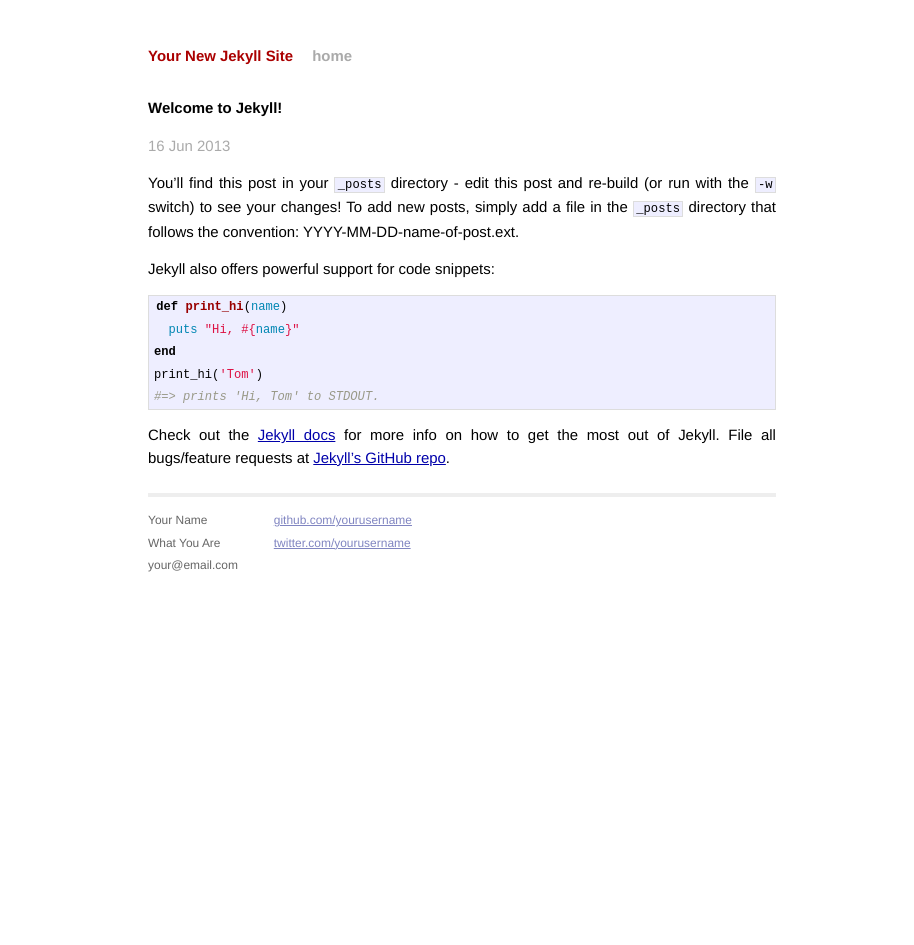
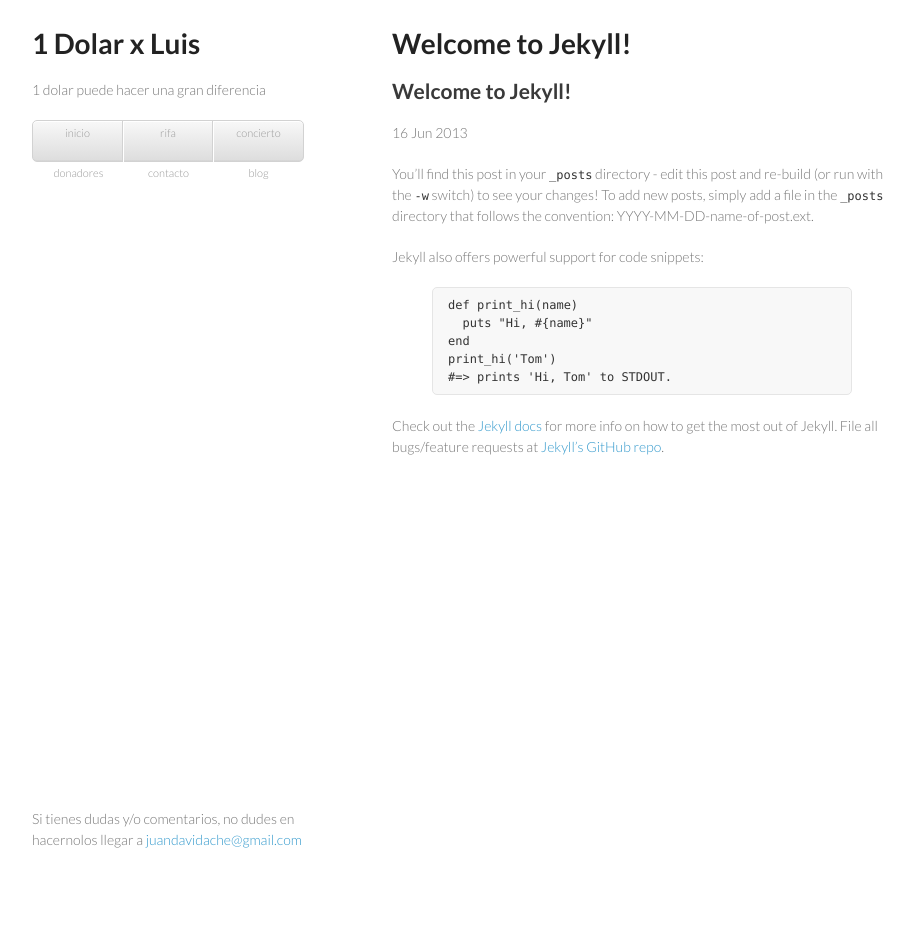
Before and after one commit to fcarriedo/1dolarxluis, a Jekyll site: the page built from _posts/2013-06-16-welcome-to-jekyll.markdown, in a window 1280 px wide. Shown: the whole page, without its empty margins (178-1092 px from the left). Built offline with Jekyll 4.4.1, drawn with Linux system fonts in a browser that asks for light colours; after the commit the page ends 900 px from its top, so only the background shows below that.

Commit message:
Added basic structure

```diff
--- /dev/null
+++ b/_includes/footer.html
@@ -0,0 +1,4 @@
+<footer>
+  Si tienes dudas y/o comentarios, no dudes en hacernolos llegar a
+  <a href='mailto:juandavidache@gmail.com'>juandavidache@gmail.com</a>
+</footer>
--- /dev/null
+++ b/_includes/header.html
@@ -0,0 +1,6 @@
+<header>
+  <h1>1 Dolar x Luis</h1>
+  <p>1 dolar puede hacer una gran diferencia</p>
+
+  {% include nav.html %}
+</header>
--- /dev/null
+++ b/_includes/nav.html
@@ -0,0 +1,10 @@
+<nav>
+  <ul>
+    <li><a href='/'>inicio</a></li>
+    <li><a href='/rifa.html'>rifa</a></li>
+    <li><a href='/concierto.html'>concierto</a></li>
+    <li><a href='/donadores.html'>donadores</a></li>
+    <li><a href='/contacto.html'>contacto</a></li>
+    <li><a href='/blog'>blog</a></li>
+  </ul>
+</nav>
--- a/_layouts/default.html
+++ b/_layouts/default.html
@@ -6,41 +6,26 @@
     <title>{{ page.title }}</title>
     <meta name="viewport" content="width=device-width">
 
-        <!-- syntax highlighting CSS -->
-        <link rel="stylesheet" href="/assets/css/syntax.css">
-
     <!-- Custom CSS -->
     <link rel="stylesheet" href="/assets/css/main.css">
 
+    <!--[if lt IE 9]>
+    <script src="http://html5shiv.googlecode.com/svn/trunk/html5.js"></script>
+    <![endif]-->
+
   </head>
   <body>
+    <div class='wrapper'>
 
-        <div class="container">
-          <div class="site">
-            <div class="header">
-              <h1 class="title"><a href="/">{{ site.name }}</a></h1>
-              <a class="extra" href="/">home</a>
+      {% include header.html %}
+
+      <article>
+        <h1 id='page_title'>{{ page.title }}</h1>
+        {{ content }}
+      </article>
+
+      {% include footer.html %}
+
     </div>
-
-                {{ content }}
-
-            <div class="footer">
-              <div class="contact">
-                <p>
-                  Your Name<br />
-                  What You Are<br />
-                  your@email.com
-                </p>
-              </div>
-              <div class="contact">
-                <p>
-                  <a href="http://github.com/yourusername/">github.com/yourusername</a><br />
-                  <a href="http://twitter.com/yourusername/">twitter.com/yourusername</a><br />
-                </p>
-              </div>
-            </div>
-          </div>
-        </div> <!-- /container -->
-
   </body>
 </html>
--- a/assets/css/main.css
+++ b/assets/css/main.css
@@ -1,165 +1,255 @@
-/*****************************************************************************/
-/*
-/* Common
-/*
-/*****************************************************************************/
-
-/* Global Reset */
-* {
-  margin: 0;
-  padding: 0;
-}
-
-html, body { height: 100%; }
+@import url(https://fonts.googleapis.com/css?family=Lato:300italic,700italic,300,700);
 
 body {
-  background-color: #FFF;
-  font: 13.34px Helvetica, Arial, sans-serif;
-  font-size: small;
-  text-align: center;
+  padding:20px;
+  font:14px/1.5 Lato, "Helvetica Neue", Helvetica, Arial, sans-serif;
+  color:#777;
+  font-weight:300;
 }
 
 h1, h2, h3, h4, h5, h6 {
-  font-size: 100%; }
+  color:#222;
+  margin:0 0 20px;
+}
 
-h1 { margin-bottom: 1em; }
-p { margin: 1em 0; }
+p, ul, ol, table, pre, dl {
+  margin:0 0 20px;
+}
 
-a         { color: #00a; }
-a:hover   { color: #000; }
-a:visited { color: #a0a; }
+h1, h2, h3 {
+  line-height:1.1;
+}
+
+h1 {
+  font-size:28px;
+}
+
+h2 {
+  color:#393939;
+}
+
+h3, h4, h5, h6 {
+  color:#494949;
+}
+
+a {
+  color:#39c;
+  font-weight:400;
+  text-decoration:none;
+}
+
+a small {
+  font-size:11px;
+  color:#777;
+  margin-top:-0.6em;
+  display:block;
+}
+
+.wrapper {
+  width:860px;
+  margin:0 auto;
+}
+
+blockquote {
+  border-left:1px solid #e5e5e5;
+  margin:0;
+  padding:0 0 0 20px;
+  font-style:italic;
+}
+
+code, pre {
+  font-family:Monaco, Bitstream Vera Sans Mono, Lucida Console, Terminal;
+  color:#333;
+  font-size:12px;
+}
+
+pre {
+  padding:8px 15px;
+  background: #f8f8f8;
+  border-radius:5px;
+  border:1px solid #e5e5e5;
+  overflow-x: auto;
+}
 
 table {
-  font-size: inherit;
-  font: 100%;
+  width:100%;
+  border-collapse:collapse;
 }
 
-/*****************************************************************************/
-/*
-/* Home
-/*
-/*****************************************************************************/
-ul.posts {
-  list-style-type: none;
-  margin-bottom: 2em;
+th, td {
+  text-align:left;
+  padding:5px 10px;
+  border-bottom:1px solid #e5e5e5;
 }
 
-ul.posts li {
-  line-height: 1.75em;
+dt {
+  color:#444;
+  font-weight:700;
 }
 
-ul.posts span {
-  color: #aaa;
-  font-family: Monaco, "Courier New", monospace;
-  font-size: 80%;
+th {
+  color:#444;
 }
 
-/*****************************************************************************/
-/*
-/* Site
-/*
-/*****************************************************************************/
-
-.site {
-  font-size: 115%;
-  text-align: justify;
-  width: 42em;
-  margin: 3em auto 2em;
-  line-height: 1.5em;
+img {
+  max-width:100%;
 }
 
-.site .header a {
-  font-weight: bold;
-  text-decoration: none;
+header {
+  width:270px;
+  float:left;
+  position:fixed;
 }
 
-.site .header h1.title {
-  display: inline-block;
-  margin-bottom: 2em;
+header ul {
+  list-style:none;
+  height:40px;
+
+  padding:0;
+
+  background: #eee;
+  background: -moz-linear-gradient(top, #f8f8f8 0%, #dddddd 100%);
+  background: -webkit-gradient(linear, left top, left bottom, color-stop(0%,#f8f8f8), color-stop(100%,#dddddd));
+  background: -webkit-linear-gradient(top, #f8f8f8 0%,#dddddd 100%);
+  background: -o-linear-gradient(top, #f8f8f8 0%,#dddddd 100%);
+  background: -ms-linear-gradient(top, #f8f8f8 0%,#dddddd 100%);
+  background: linear-gradient(top, #f8f8f8 0%,#dddddd 100%);
+
+  border-radius:5px;
+  border:1px solid #d2d2d2;
+  box-shadow:inset #fff 0 1px 0, inset rgba(0,0,0,0.03) 0 -1px 0;
+  width:270px;
 }
 
-.site .header h1.title a {
-  color: #a00;
+header li {
+  width:89px;
+  float:left;
+  border-right:1px solid #d2d2d2;
+  height:40px;
 }
 
-.site .header h1.title a:hover {
-  color: #000;
+header ul a {
+  line-height:1;
+  font-size:11px;
+  color:#999;
+  display:block;
+  text-align:center;
+  padding-top:6px;
+  height:40px;
 }
 
-.site .header a.extra {
-  color: #aaa;
-  margin-left: 1em;
+strong {
+  color:#222;
+  font-weight:700;
 }
 
-.site .header a.extra:hover {
-  color: #000;
+header ul li + li {
+  width:88px;
+  border-left:1px solid #fff;
 }
 
-.site .meta {
-  color: #aaa;
+header ul li + li + li {
+  border-right:none;
+  width:89px;
 }
 
-.site .footer {
-  font-size: 80%;
-  color: #666;
-  border-top: 4px solid #eee;
-  margin-top: 2em;
-  overflow: hidden;
+header ul a strong {
+  font-size:14px;
+  display:block;
+  color:#222;
 }
 
-.site .footer .contact {
-  float: left;
-  margin-right: 3em;
+article, section {
+  width:500px;
+  float:right;
+  padding-bottom:50px;
 }
 
-.site .footer .contact a {
-  color: #8085C1;
+small {
+  font-size:11px;
 }
 
-.site .footer .rss {
-  margin-top: 1.1em;
-  margin-right: -.2em;
-  float: right;
+hr {
+  border:0;
+  background:#e5e5e5;
+  height:1px;
+  margin:0 0 20px;
 }
 
-.site .footer .rss img {
-  border: 0;
+footer {
+  width:270px;
+  float:left;
+  position:fixed;
+  bottom:50px;
 }
 
-/*****************************************************************************/
-/*
-/* Posts
-/*
-/*****************************************************************************/
+@media print, screen and (max-width: 960px) {
 
-/* standard */
-.post pre {
-  border: 1px solid #ddd;
-  background-color: #eef;
-  padding: 0 .4em;
+  div.wrapper {
+    width:auto;
+    margin:0;
+  }
+
+  header, article, section, footer {
+    float:none;
+    position:static;
+    width:auto;
+  }
+
+  header {
+    padding-right:320px;
+  }
+
+  article, section {
+    border:1px solid #e5e5e5;
+    border-width:1px 0;
+    padding:20px 0;
+    margin:0 0 20px;
+  }
+
+  header a small {
+    display:inline;
+  }
+
+  header ul {
+    position:absolute;
+    right:50px;
+    top:52px;
+  }
 }
 
-.post ul, .post ol {
-  margin-left: 1.35em;
+@media print, screen and (max-width: 720px) {
+  body {
+    word-wrap:break-word;
+  }
+
+  header {
+    padding:0;
+  }
+
+  header ul, header p.view {
+    position:static;
+  }
+
+  pre, code {
+    word-wrap:normal;
+  }
 }
 
-.post code {
-  border: 1px solid #ddd;
-  background-color: #eef;
-  padding: 0 .2em;
+@media print, screen and (max-width: 480px) {
+  body {
+    padding:15px;
+  }
+
+  header ul {
+    display:none;
+  }
 }
 
-.post pre code {
-  border: none;
+@media print {
+  body {
+    padding:0.4in;
+    font-size:12pt;
+    color:#444;
+  }
 }
-
-/* terminal */
-.post pre.terminal {
-  border: 1px solid #000;
-  background-color: #333;
-  color: #FFF;
-}
-
-.post pre.terminal code {
-  background-color: #333;
-}
--- a/index.html
+++ b/index.html
@@ -1,13 +1,13 @@
 ---
 layout: default
-title: Your New Jekyll Site
+title: 1 Dolar x Luis
 ---
 
 <div id="home">
   <h1>Blog Posts</h1>
   <ul class="posts">
     {% for post in site.posts %}
-      <li><span>{{ post.date | date_to_string }}</span> &raquo; <a href="{{ post.url }}">{{ post.title }}</a></li>
+      <li><span>bbb {{ post.date | date_to_string }}</span> &raquo; <a href="{{ post.url }}">{{ post.title }}</a></li>
     {% endfor %}
   </ul>
 </div>
```
Also changed, not shown: blog/index.html (added, +13 -0 lines), concierto.md (added, +14 -0 lines), contacto.md (added, +23 -0 lines), donadores.md (added, +12 -0 lines), omniblues-bio.md (added, +116 -0 lines), rifa.md (added, +15 -0 lines), 3 other files. Lines whose indentation alone changed are shown as unchanged.
